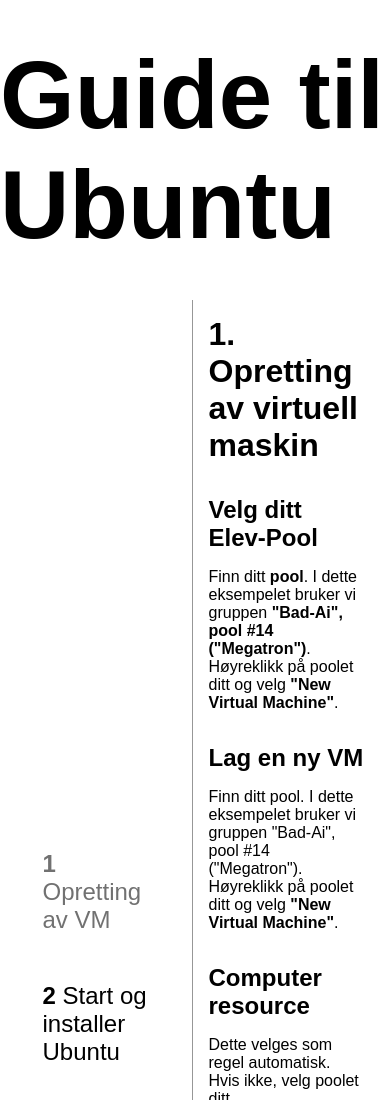
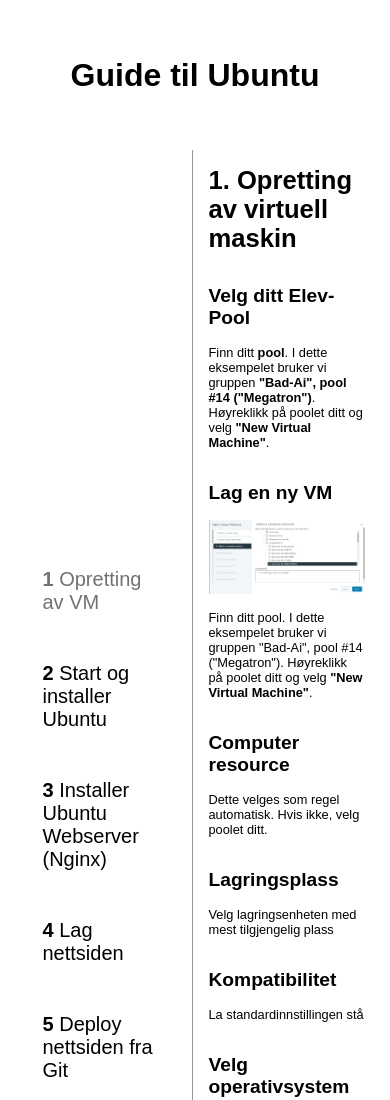
Before and after one commit to simontijanic/Guide-Ubuntu-NGINX, a plain HTML site: page index.html in a window 390 px wide. Shown: the top 1100 px of the page. Drawn offline with Linux system fonts and the light colour scheme.

Commit message:
responsive

```diff
--- a/index.html
+++ b/index.html
@@ -31,6 +31,9 @@
                 </div>
                 <div>
                     <h2>Lag en ny VM</h2>
+                    <div class="image">
+                        <img src="images/Vcenter.png" alt="Vcenter conf">
+                    </div>
                     <p>Finn ditt pool. I dette eksempelet bruker vi gruppen "Bad-Ai", pool #14 ("Megatron"). Høyreklikk på poolet ditt og velg <strong>"New Virtual Machine"</strong>.</p>
                 </div>
                 <div>
@@ -93,10 +96,13 @@
                 </div>
                 <div>
                     <h2>Profilkonfigurasjon</h2>
+                    <div class="image">
+                        <img src="images/Ubuntu-user-setup.png" alt="Ubuntu user config">
+                    </div>
                     <p>
-                        <strong>Your Name</strong>: Skriv ditt eget navn.
-                        <strong>Server Name</strong>: Eksempelvis "UbuntuGuide".
-                        <strong>Username</strong>: Bruk et navn du kan huske til SSH, f.eks. student14.
+                        <strong>Your Name</strong>: Skriv ditt eget navn. <br>
+                        <strong>Server Name</strong>: Eksempelvis "UbuntuGuide". <br>
+                        <strong>Username</strong>: Bruk et navn du kan huske til SSH, f.eks. student14. <br>
                         <strong>SSH-konfigurasjon</strong>: Aktiver <strong>Install OpenSSH Server</strong>.
                     </p>
                 </div>
@@ -161,6 +167,9 @@
                 </div>
                 <div>
                     <h2>Klon prosjektet</h2>
+                    <div class="image">
+                        <img src="images/Github.png" alt="Github copy link">
+                    </div>
                     <p>Klon prosjektet ditt fra GitHub eller et annet Git-repository:</p>
                     <pre><code>git clone &lt;URL-til-prosjektet&gt;</code></pre>
                 </div>
--- a/styles.css
+++ b/styles.css
@@ -33,7 +33,7 @@
   justify-content: center;
   height: 100vh;
 }
-.sidebar a  {
+.sidebar a {
   text-decoration: none;
   color: black;
 }
@@ -44,7 +44,6 @@
   color: rgba(0, 0, 0, 0.557);
 }
 
-
 .chapters {
   height: 100%;
   width: 40%;
@@ -54,7 +53,6 @@
   gap: 4rem;
 
   font-size: 1rem;
-
 }
 .chapters .chapter {
   display: none;
@@ -86,4 +84,46 @@
   background-color: rgba(22, 22, 22, 0.698);
   color: white;
   border-radius: 5px;
+  display: block; /* Ensures code spans full width */
+  word-wrap: break-word; /* Breaks long words or strings */
+  overflow-x: auto; /* Adds horizontal scroll for very long code snippets */
+  white-space: pre-wrap; /* Preserves formatting but allows wrapping */
 }
+
+.image {
+    width: 100%;
+}
+
+.image img {
+    object-fit: cover;
+    width: 100%;
+}
+
+@media (max-width: 1200px) {
+  .header {
+    height: 150px;
+    font-size: 2rem;
+  }
+}
+
+@media (max-width: 768px) {
+  .header {
+    height: 150px;
+    font-size: 1.5rem;
+  }
+}
+
+@media (max-width: 480px) {
+  .header {
+    height: 150px;
+    font-size: 1rem;
+  }
+
+  .container {
+    font-size: 1.25rem;
+  }
+
+  .chapters {
+    font-size: 0.8rem;
+  }
+}
```
Also changed, not shown: images/Github.png (added), images/Ubuntu-user-setup.png (added), images/Vcenter.png (added). Lines whose indentation alone changed are shown as unchanged.
